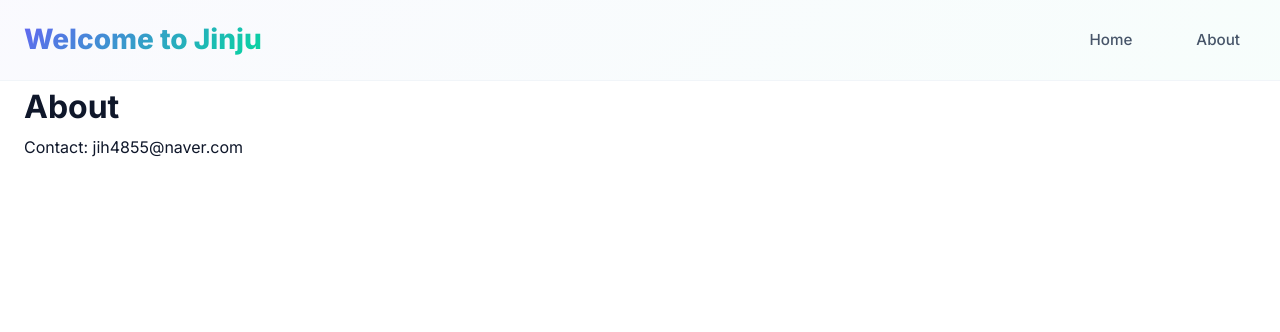
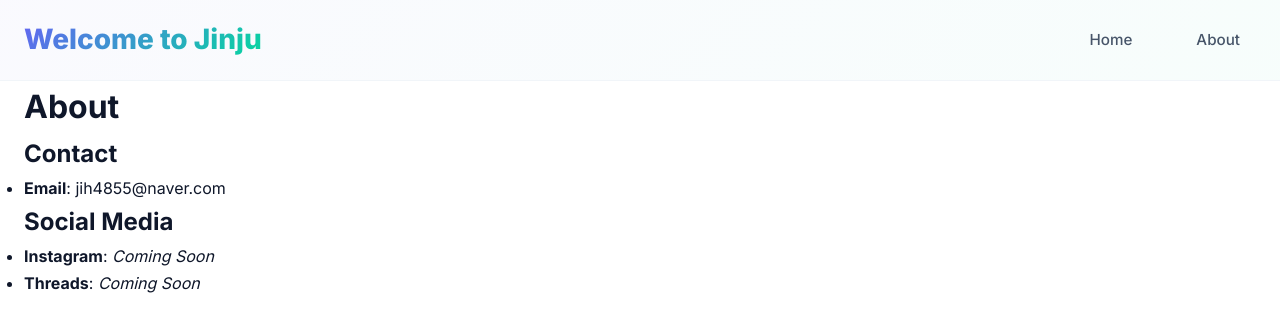
Before and after one commit to jih4855/WTJ, a Jekyll site: the page built from about.md, in a window 1280 px wide and 900 px high. Shown: the top 332 px of the window. Built offline with Jekyll 4.4.1, drawn with Linux system fonts in a browser that asks for light colours.

Commit message:
Update About pages with structured format for social media links
- Add Contact and Social Media sections
- Prepare Instagram and Threads links (Coming Soon)
- Consistent formatting across all languages

```diff
--- a/about.md
+++ b/about.md
@@ -6,4 +6,9 @@ permalink: /about/
 
 # About
 
-Contact: jih4855@naver.com
+## Contact
+- **Email**: jih4855@naver.com
+
+## Social Media
+- **Instagram**: *Coming Soon*
+- **Threads**: *Coming Soon*
```
Also changed, not shown: en/about.md (+6 -1 lines), ja/about.md (+6 -1 lines).
